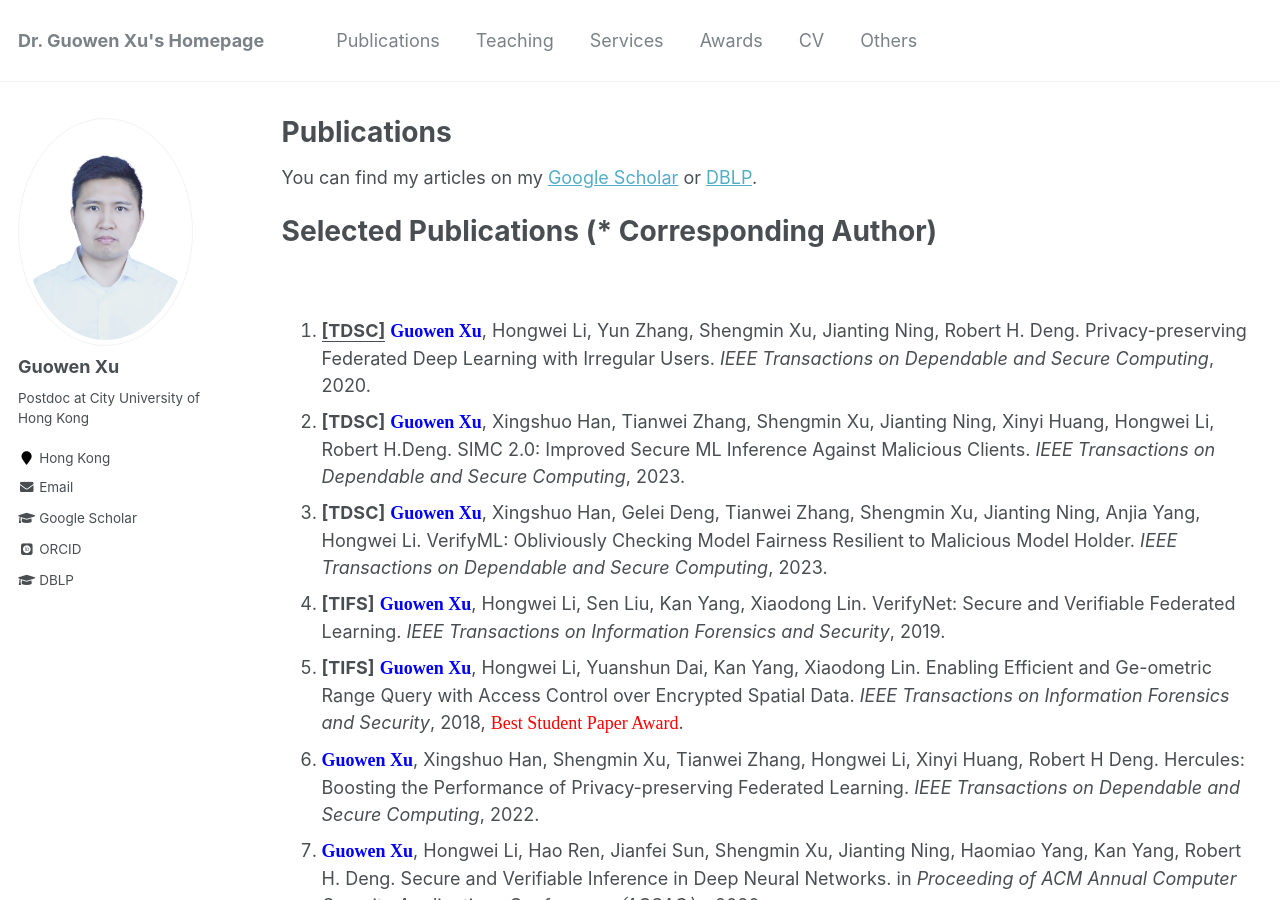
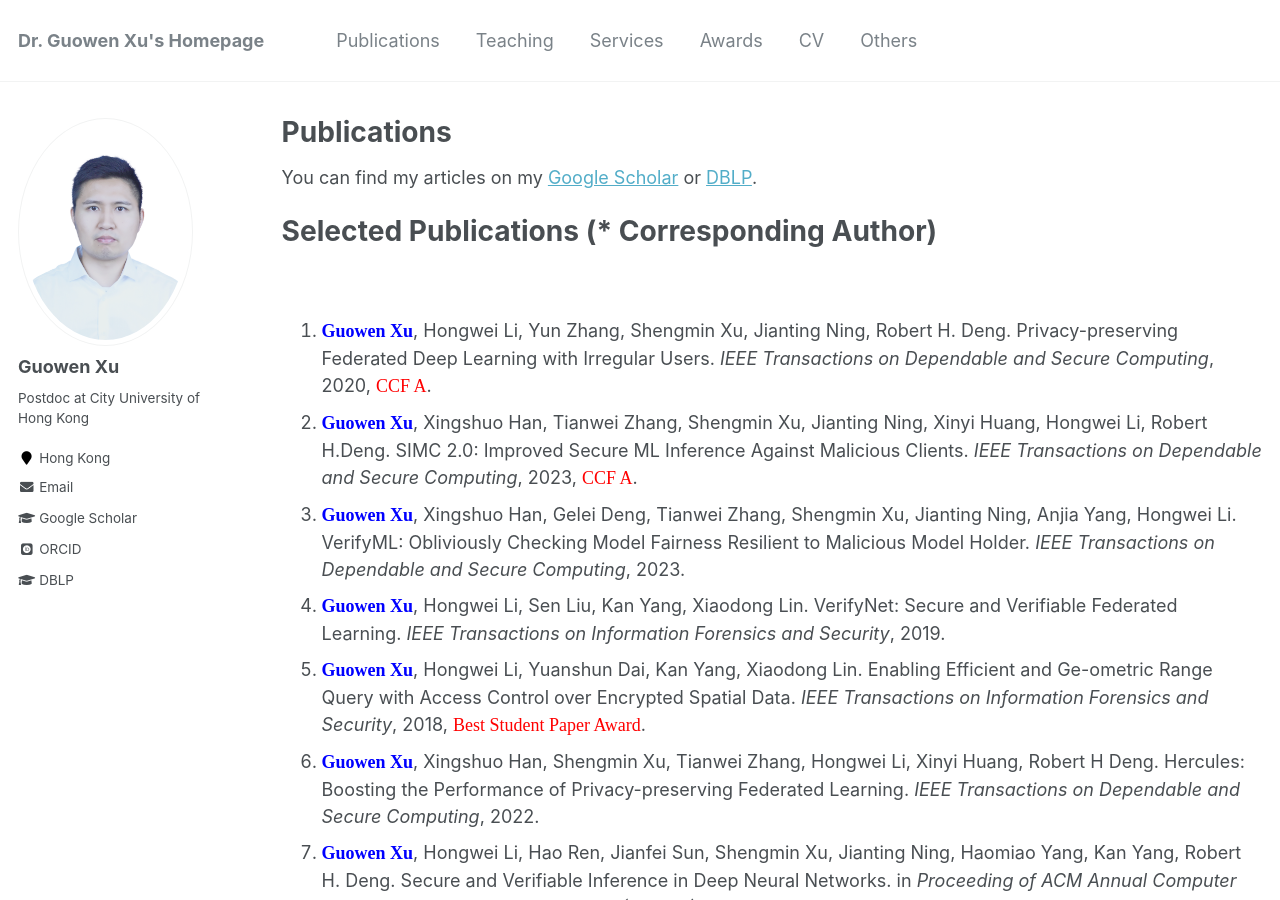
Before and after one commit to Guowen-xu/guowen-xu.github.io, a Jekyll site: the page built from _pages/publications.md, in a window 1280 px wide and 900 px high. Built offline with Jekyll 4.4.1, drawn with Linux system fonts in a browser that asks for light colours; some web fonts are replaced.

Commit message:
Update publications.md

```diff
--- a/_pages/publications.md
+++ b/_pages/publications.md
@@ -14,11 +14,11 @@ You can find my articles on my [Google Scholar](https://scholar.google.com.hk/ci
 
 
 
-1. **<u>[TDSC]</u>** **<font face="Times New Roman" color=blue size=4> Guowen Xu</font>**, Hongwei Li, Yun Zhang, Shengmin Xu, Jianting Ning, Robert H. Deng. Privacy-preserving Federated Deep Learning with Irregular Users. *IEEE Transactions on Dependable and Secure Computing*, 2020.
-2.  **[TDSC]** **<font face="Times New Roman" color=blue size=4> Guowen Xu</font>**, Xingshuo Han, Tianwei Zhang, Shengmin Xu, Jianting Ning, Xinyi Huang, Hongwei Li, Robert H.Deng. SIMC 2.0: Improved Secure ML Inference Against Malicious Clients. *IEEE Transactions on Dependable and Secure Computing*, 2023.
-3.  **[TDSC]**  **<font face="Times New Roman" color=blue size=4> Guowen Xu</font>**, Xingshuo Han, Gelei Deng, Tianwei Zhang, Shengmin Xu, Jianting Ning, Anjia Yang, Hongwei Li. VerifyML: Obliviously Checking Model Fairness Resilient to Malicious Model Holder. *IEEE Transactions on Dependable and Secure Computing*, 2023.
-4. **[TIFS]**  **<font face="Times New Roman" color=blue size=4> Guowen Xu</font>**, Hongwei Li, Sen Liu, Kan Yang, Xiaodong Lin. VerifyNet: Secure and Verifiable Federated Learning. *IEEE Transactions on Information Forensics and Security*, 2019.
-5. **[TIFS]** **<font face="Times New Roman" color=blue size=4> Guowen Xu</font>**, Hongwei Li, Yuanshun Dai, Kan Yang, Xiaodong Lin. Enabling Efficient and Ge-ometric Range Query with Access Control over Encrypted Spatial Data. *IEEE Transactions on Information Forensics and Security*,  2018, <font face="Times New Roman" color=red size=4> Best Student Paper Award</font>.
+1. **<font face="Times New Roman" color=blue size=4> Guowen Xu</font>**, Hongwei Li, Yun Zhang, Shengmin Xu, Jianting Ning, Robert H. Deng. Privacy-preserving Federated Deep Learning with Irregular Users. *IEEE Transactions on Dependable and Secure Computing*, 2020, <font face="Times New Roman" color=red size=4> CCF A</font>.
+2. **<font face="Times New Roman" color=blue size=4> Guowen Xu</font>**, Xingshuo Han, Tianwei Zhang, Shengmin Xu, Jianting Ning, Xinyi Huang, Hongwei Li, Robert H.Deng. SIMC 2.0: Improved Secure ML Inference Against Malicious Clients. *IEEE Transactions on Dependable and Secure Computing*, 2023, <font face="Times New Roman" color=red size=4> CCF A</font>.
+3. **<font face="Times New Roman" color=blue size=4> Guowen Xu</font>**, Xingshuo Han, Gelei Deng, Tianwei Zhang, Shengmin Xu, Jianting Ning, Anjia Yang, Hongwei Li. VerifyML: Obliviously Checking Model Fairness Resilient to Malicious Model Holder. *IEEE Transactions on Dependable and Secure Computing*, 2023.
+4. **<font face="Times New Roman" color=blue size=4> Guowen Xu</font>**, Hongwei Li, Sen Liu, Kan Yang, Xiaodong Lin. VerifyNet: Secure and Verifiable Federated Learning. *IEEE Transactions on Information Forensics and Security*, 2019.
+5. **<font face="Times New Roman" color=blue size=4> Guowen Xu</font>**, Hongwei Li, Yuanshun Dai, Kan Yang, Xiaodong Lin. Enabling Efficient and Ge-ometric Range Query with Access Control over Encrypted Spatial Data. *IEEE Transactions on Information Forensics and Security*,  2018, <font face="Times New Roman" color=red size=4> Best Student Paper Award</font>.
 6. **<font face="Times New Roman" color=blue size=4> Guowen Xu</font>**, Xingshuo Han, Shengmin Xu, Tianwei Zhang, Hongwei Li, Xinyi Huang, Robert H Deng. Hercules: Boosting the Performance of Privacy-preserving Federated Learning. *IEEE Transactions on Dependable and Secure Computing*, 2022.
 7. **<font face="Times New Roman" color=blue size=4> Guowen Xu</font>**, Hongwei Li, Hao Ren, Jianfei Sun, Shengmin Xu, Jianting Ning, Haomiao Yang, Kan Yang, Robert H. Deng. Secure and Verifiable Inference in Deep Neural Networks. in *Proceeding of ACM Annual Computer Security Applications Conference（ACSAC）*, 2020.
 8. **<font face="Times New Roman" color=blue size=4> Guowen Xu</font>**, Hongwei Li, Shengmin Xu, Hao Ren, Kan Yang, Yinghui Zhang, Jianfei Sun, Robert H. Deng. Catch You If You Deceive Me: Verifiable and Privacy-aware Truth Discovery in Crowd Sensing Systems. in *Proceedings of ACM ASIA Conference on Computer and Communications Security (ASIACCS)*, 2020.
```
